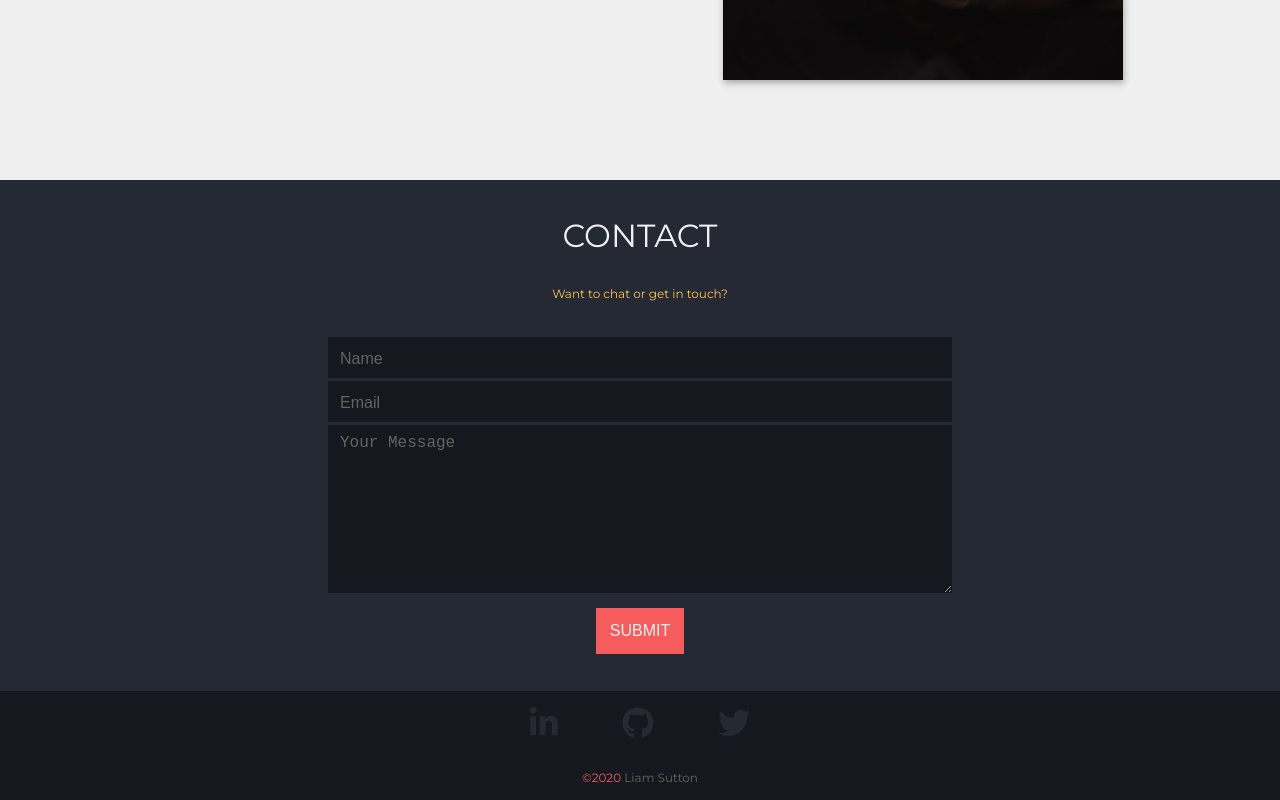
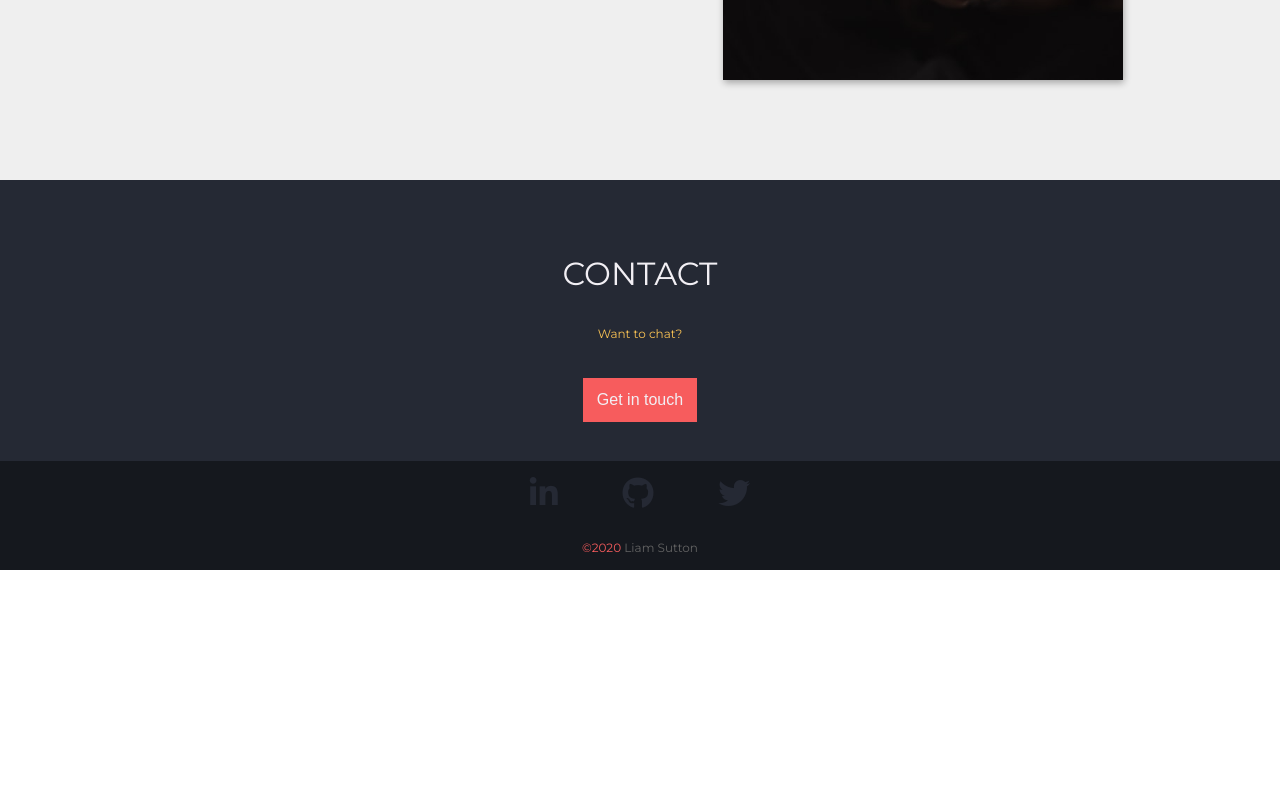
Before and after one commit to curm90/portfolio, a React (Create React App) app: page / in a window 1280 px wide. Shown: the part 2630-3430 px from the top of the page. After the commit the page ends 3200 px from the top, so only its background shows below. Built offline with nearby package versions, Linux system fonts and the light colour scheme; a web font is replaced by a local one.

Commit message:
add email contact

```diff
--- a/src/components/Footer/Contact.js
+++ b/src/components/Footer/Contact.js
@@ -1,17 +1,12 @@
 import React from 'react';
 
 const Contact = () => (
-  <div id='contact' className='contact__container'>
-    <form className='form'>
-      <input className='input' type='text' placeholder='Name' />
-      <input className='input' type='text' placeholder='Email' />
-      <textarea
-        className='input text__input'
-        name='message'
-        placeholder='Your Message'
-      ></textarea>
-      <button className='button'>SUBMIT</button>
-    </form>
+  <div className='contact__container'>
+    <h1 className='title'>CONTACT</h1>
+    <p className='contact__text'>Want to chat?</p>
+    <a className='button' href='mailto:devliam90@gmail.com'>
+      Get in touch
+    </a>
   </div>
 );
 
--- a/src/components/Footer/Footer.js
+++ b/src/components/Footer/Footer.js
@@ -2,9 +2,7 @@ import React from 'react';
 import Contact from './Contact';
 
 const Footer = () => (
-  <section className='footer__container'>
-    <h1 className='title'>CONTACT</h1>
-    <p className='contact__text'>Want to chat or get in touch?</p>
+  <section id='contact' className='footer__container'>
     <Contact />
     <div className='links__container'>
       <div className='social__links'>
--- a/src/styles/components/_contact.scss
+++ /dev/null
@@ -1,34 +0,0 @@
-.contact__container {
-  @include flex(column, center, center);
-  width: 100%;
-
-  .form {
-    @include flex(column, center, center);
-    width: 85%;
-    max-width: 60rem;
-    padding: 0 $s-size;
-
-    .input {
-      background: #15181e;
-      outline: none;
-      appearance: none;
-      border: none;
-      padding: 0.9rem $xs-size;
-      margin-bottom: 0.3rem;
-      width: 100%;
-      color: $light-text;
-      font-size: $m-size;
-      font-weight: 100;
-    }
-
-    .text__input {
-      height: 15rem;
-    }
-
-    ::placeholder {
-      color: $off-text;
-      font-weight: 400;
-      font-size: $s-size;
-    }
-  }
-}
--- a/src/styles/components/_footer.scss
+++ b/src/styles/components/_footer.scss
@@ -1,8 +1,18 @@
 .footer__container {
   background: $background;
   @include flex(column, space-between, center);
-  height: 58rem;
   padding: $xl-size 0 0 0;
+  height: 35rem;
+
+  .contact__container {
+    @include flex(column, space-evenly, center);
+    height: 100%;
+
+    .button {
+      margin: 0;
+      text-decoration: none;
+    }
+  }
 
   .title {
     color: $light-text;
--- a/src/styles/styles.scss
+++ b/src/styles/styles.scss
@@ -14,4 +14,3 @@
 @import './components/skills';
 @import './components/projects';
 @import './components/footer';
-@import './components/contact';
```
